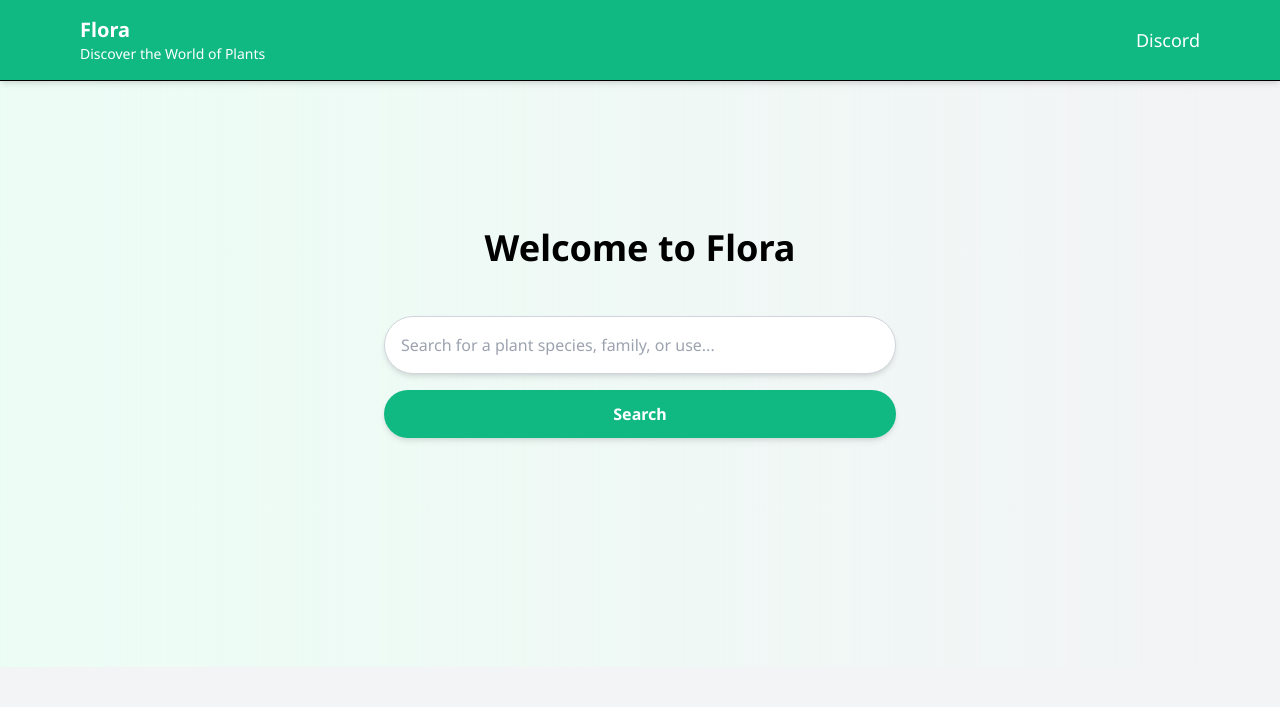
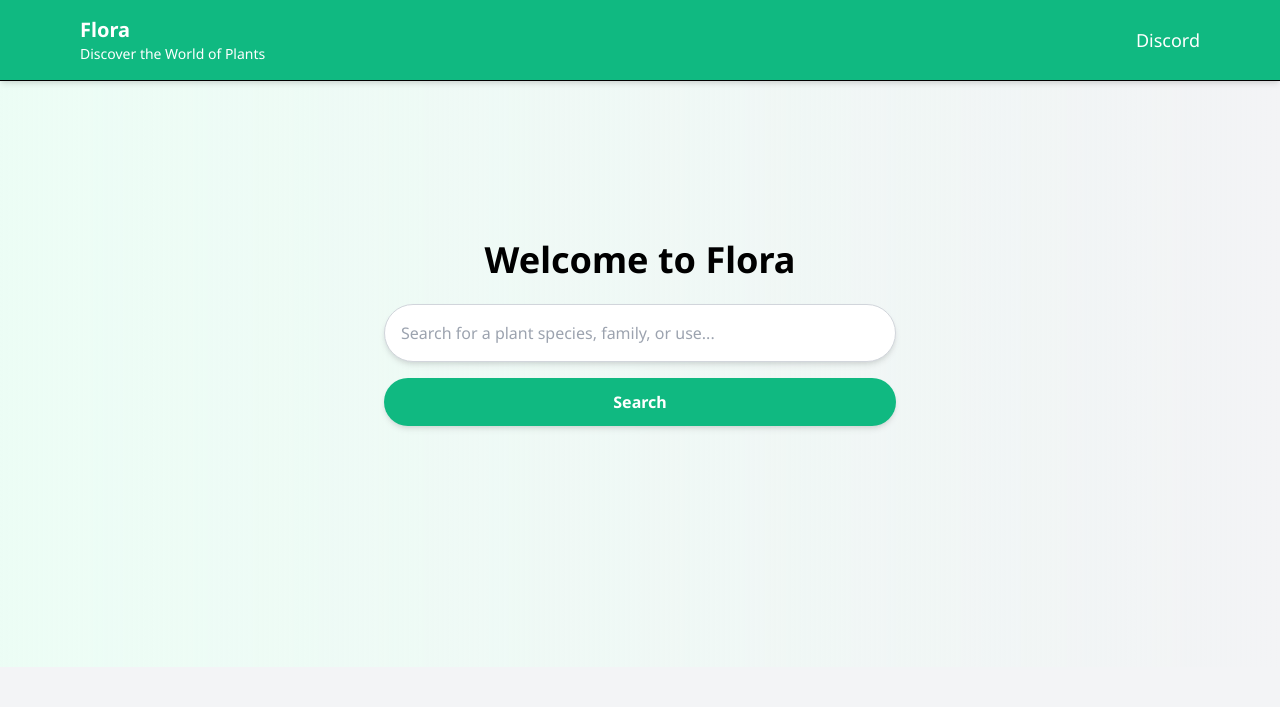
Before and after one commit to willi-felix/flora, a Flask app: page / in a window 1280 px wide. Shown: the top 707 px of the page. Run offline with Flask 3, Linux system fonts and the light colour scheme.

Commit message:
Update home.html

```diff
--- a/templates/home.html
+++ b/templates/home.html
@@ -3,7 +3,7 @@
 {% block content %}
 <div class="flex flex-col justify-center items-center h-5/6 overflow-hidden bg-gradient-to-r from-green-50 to-teal-50 fixed top-0 left-0 right-0">
     <h2 class="text-4xl font-bold text-teal-600 mb-6">Welcome to {{ site_name }}</h2>
-    <form action="/search" method="get" class="w-full max-w-lg mt-6">
+    <form action="/search" method="get" class="w-full max-w-lg">
         <input
             type="text"
             name="query"
```
